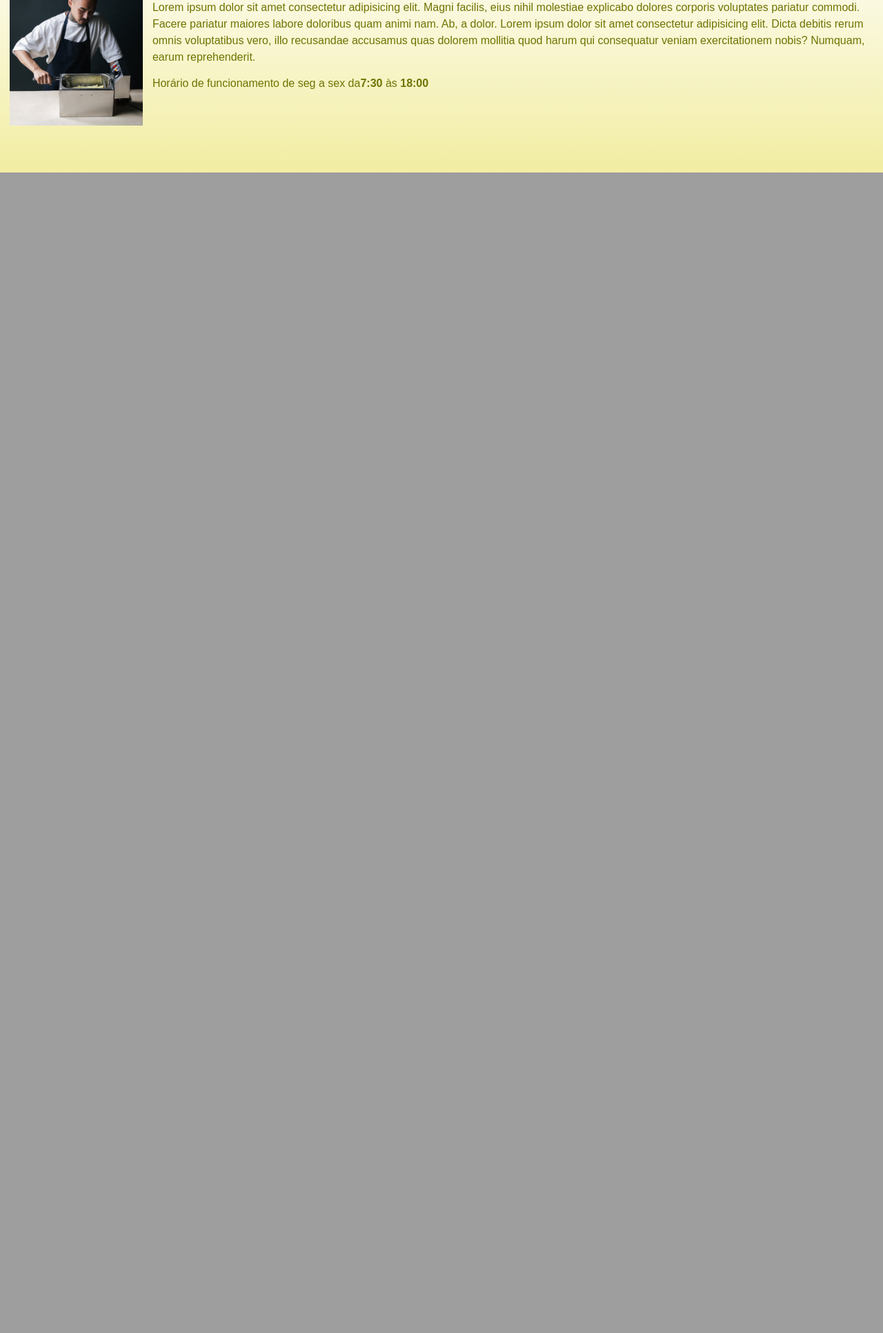
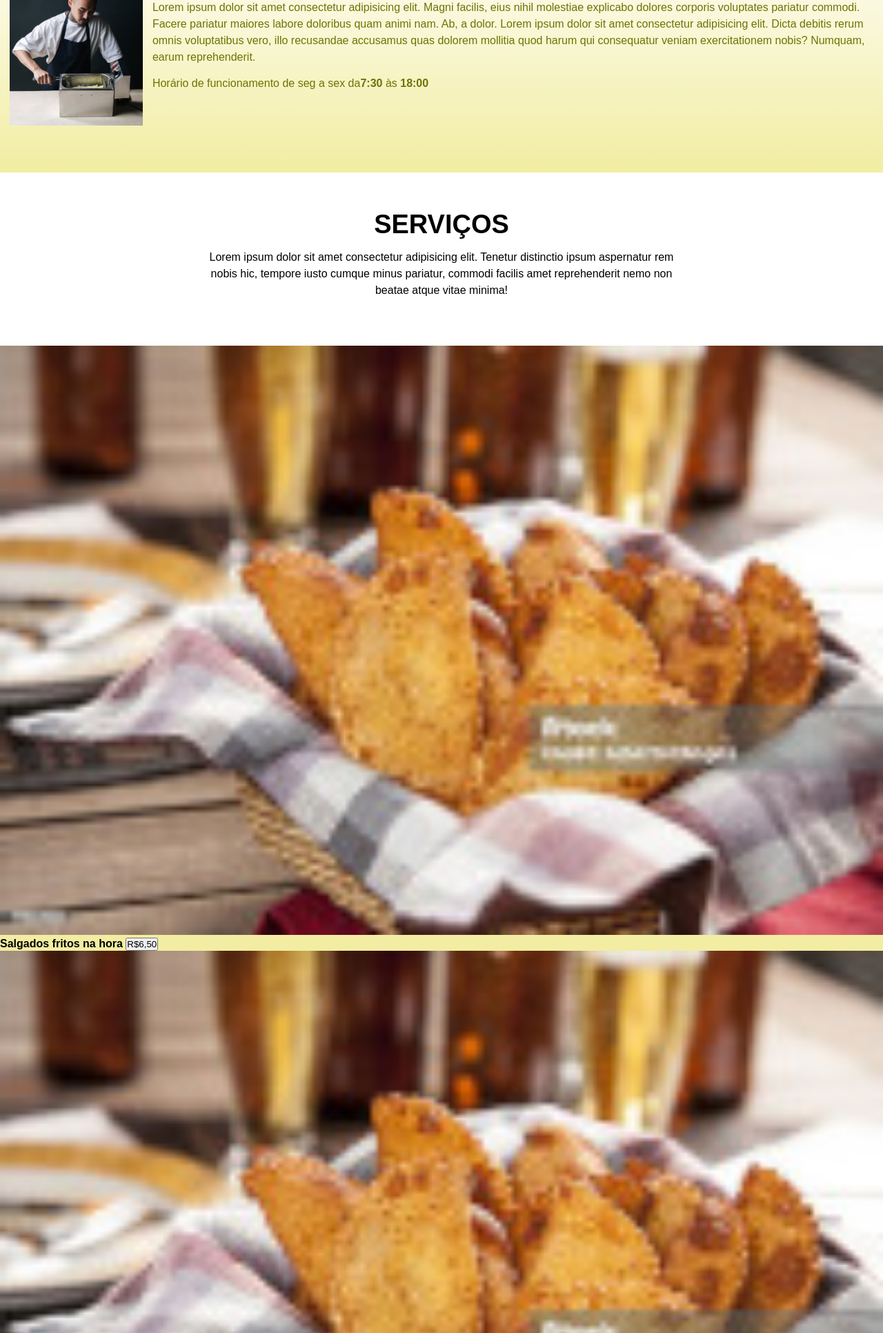
Before and after one commit to dinei84/Meu-Portifolio, a PHP site: page / in a window 1280 px wide. Shown: the part 1075-3007 px from the top of the page at 69% size. Before the commit the page ends 1325 px from the top, so only its background shows below. Run offline with PHP 8.4, Linux system fonts and the light colour scheme; some web fonts are replaced.

Commit message:
Trabalhando serviços caldo

```diff
--- a/du_caldo de cana/index.html
+++ b/du_caldo de cana/index.html
@@ -66,5 +66,48 @@
                 </div>
             </div>
         </section>
+        <!-- FIM ABOUT -->
+        <section class="services">
+            <div class="services-content container">
+                <h2>SERVIÇOS</h2>
+                <p>Lorem ipsum dolor sit amet consectetur adipisicing elit. Tenetur distinctio ipsum aspernatur rem nobis hic, tempore iusto cumque minus pariatur, commodi facilis amet reprehenderit nemo non beatae atque vitae minima!</p>
+            </div>
+        </section>
+
+        <section class="products">
+            <div class="product">
+                <img src="imagens/imagem01 150.jpg" alt="salgados">
+            </div>
+            <div class="product-info">
+                <strong>Salgados fritos na hora</strong>
+                <button>
+                    R$6,50
+                </button>
+            </div>
+        </section>
+
+        <section class="products">
+            <div class="product">
+                <img src="imagens/imagem01 150.jpg" alt="salgados">
+            </div>
+            <div class="product-info">
+                <strong>Salgados fritos na hora</strong>
+                <button>
+                    R$6,50
+                </button>
+            </div>
+        </section>
+
+        <section class="products">
+            <div class="product">
+                <img src="imagens/imagem01 150.jpg" alt="salgados">
+            </div>
+            <div class="product-info">
+                <strong>Salgados fritos na hora</strong>
+                <button>
+                    R$6,50
+                </button>
+            </div>
+        </section>
 </body>
 </html>
--- a/du_caldo de cana/style.css
+++ b/du_caldo de cana/style.css
@@ -208,6 +208,35 @@ i {
     max-width: 350px;
   }
 }
+.services {
+  background-color: white;
+  color: black;
+  display: flex;
+  flex-direction: column;
+  align-items: center;
+  justify-content: center;
+  padding: 54px 14px;
+}
+
+.services-content h2 {
+  text-transform: uppercase;
+  text-align: center;
+  font-size: 38px;
+  margin-bottom: 14px;
+}
+
+.services-content p {
+  line-height: 150%;
+  margin-bottom: 14px;
+  text-align: center;
+  max-width: 700px;
+}
+
+.products {
+  justify-content: center;
+  align-items: center;
+}
+
 body {
   font-family: "kadwa", sans-serif;
   width: 100vw;
```
Also changed, not shown: du_caldo de cana/partials/_layout.scss (+33 -1 lines), du_caldo de cana/imagens/imagem01 150.jpg (added), 1 other file.
